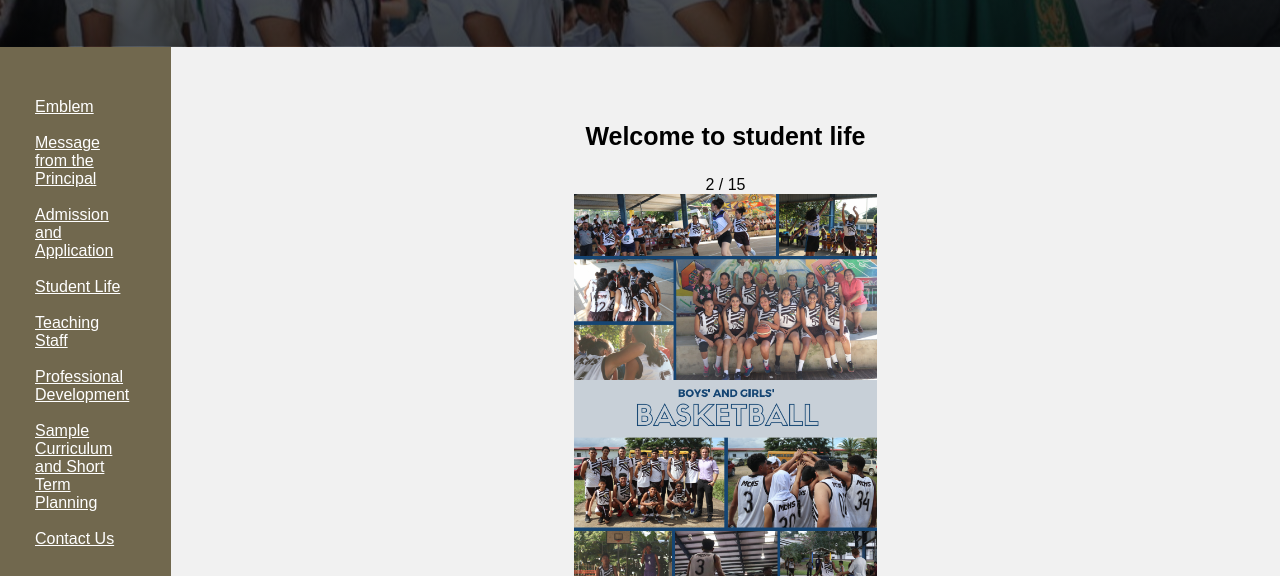
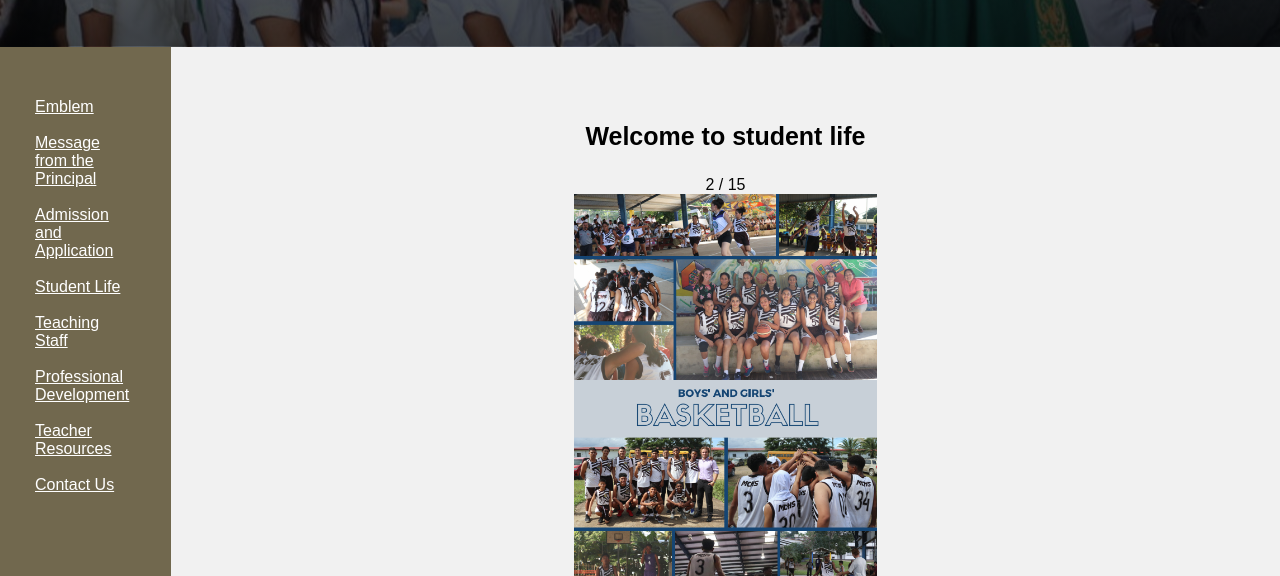
Before and after one commit to JorgeMartinez-MCHS/MountCarmelHighSchool, a plain HTML site: page student.html in a window 1280 px wide. Shown: the part 224-800 px from the top of the page. Drawn offline with Linux system fonts and the light colour scheme.

Commit message:
Update student.html

```diff
--- a/student.html
+++ b/student.html
@@ -31,7 +31,7 @@
                 <li><a href="student.html">Student Life</a></li> &nbsp;
                     <li><a href="staff.html">Teaching Staff</a></li> &nbsp;
                         <li><a href="development.html">Professional Development</a></li> &nbsp;
-                            <li><a href="curriculum.html">Sample Curriculum and Short Term Planning</a></li> &nbsp;
+                            <li><a href="curriculum.html">Teacher Resources</a></li> &nbsp;
                             <li><a href="contact.html">Contact Us</a></li> &nbsp;
 
     </ul>
```
